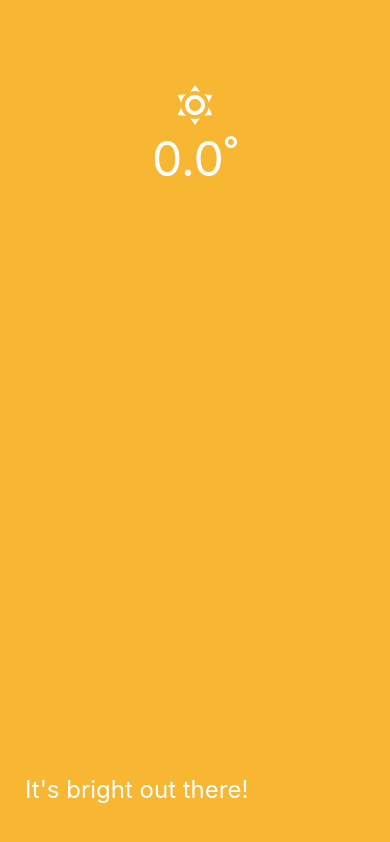
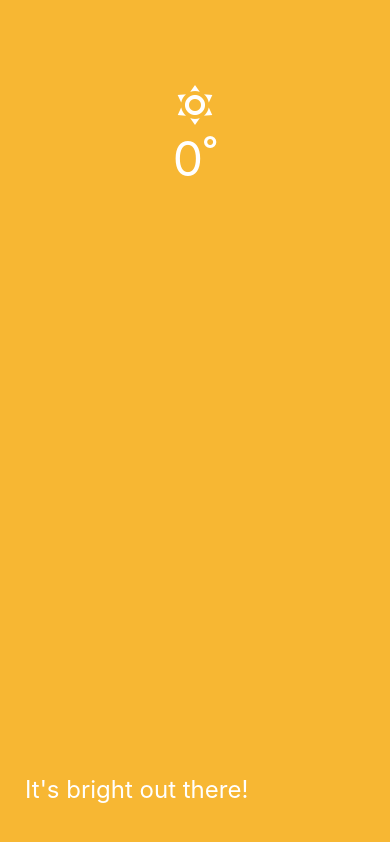
Before and after one commit to gauraklein/weather_react_native, a React Native app: screen / in a window 390 px wide. Built offline with nearby package versions, Linux system fonts and the light colour scheme; no server answers.

Commit message:
added a rounding method to let temperature display better

```diff
--- a/components/Weather.js
+++ b/components/Weather.js
@@ -8,7 +8,7 @@ const Weather = ({ weather, temperature }) => {
     <View style={styles.weatherContainer}>
       <View style={styles.headerContainer}>
         <MaterialCommunityIcons size={48} name="weather-sunny" color={'#fff'} />
-  <Text style={styles.tempText}>{ temperature.toPrecision(2)}˚</Text>
+  <Text style={styles.tempText}>{ Math.round(temperature)}˚</Text>
       </View>
       <View style={styles.bodyContainer}>
         <Text style={styles.title}>{weather}</Text>
```
